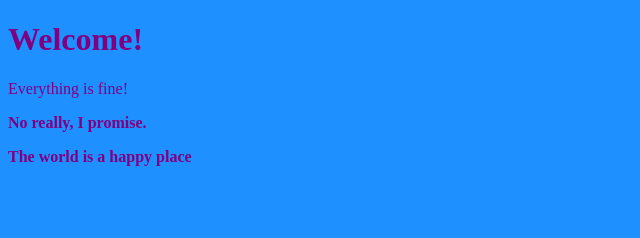
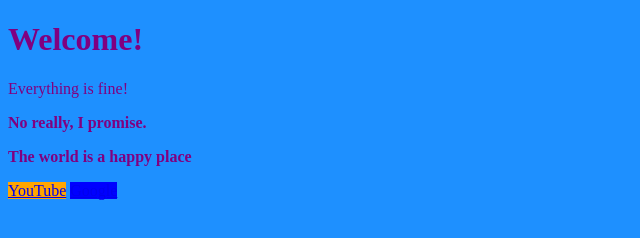
Before and after one commit to mikewbrewer/css-basics, a plain HTML site: page index.html in a window 1280 px wide. Shown: the whole page, without its empty margins (0-640 px from the left). Drawn offline with Linux system fonts and the light colour scheme.

Commit message:
pseudoclasses and selectors

```diff
--- a/index.html
+++ b/index.html
@@ -24,6 +24,18 @@
         color: purple;
         font-weight: bold;
       }
+
+      .important:hover {
+        background-color: pink;
+      }
+
+      a[href="https://www.youtube.com/?gl=US"] {
+        background-color: orange;
+      }
+
+      a[href="https://www.google.com/"] {
+        background-color: blue;
+      }
     </style>
   </head>
   <body>
@@ -31,6 +43,8 @@
     <p class="purple-text">Everything is fine!</p>
     <p class="important purple-text">No really, I promise.</p>
     <p id="lead-paragraph">The world is a happy place</p>
+    <a href="https://www.youtube.com/?gl=US">YouTube</a>
+    <a href="https://www.google.com/">Google</a>
   </body>
 
 </html>
```
